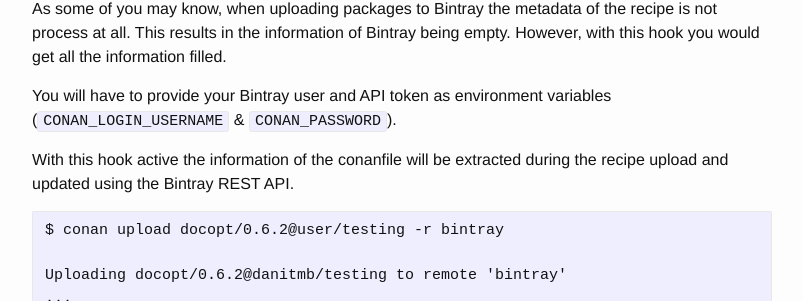
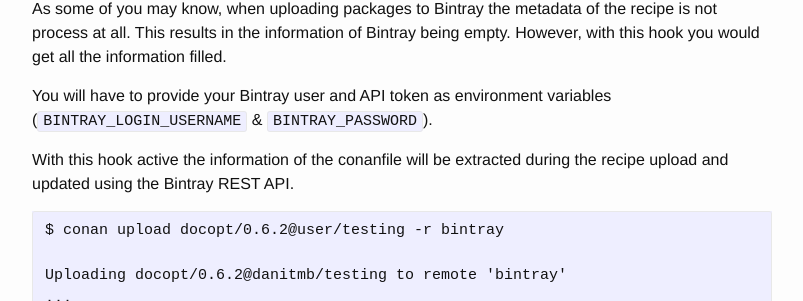
Before and after one commit to conan-io/conan-io.github.io, a Jekyll site: the page built from _posts/2019-02-25-Extending-conan-with-hooks.markdown, in a window 1280 px wide and 900 px high, scrolled down 2523 px. Shown: the part 147-448 px from the top of the window, without its empty margins (238-1041 px from the left). Built offline with Jekyll 4.4.1, drawn with Linux system fonts in a browser that asks for light colours; comment, search, counter and statistics services are not loaded.

Commit message:
Updated env vars for bintray updater

```diff
--- a/_posts/2019-02-25-Extending-conan-with-hooks.markdown
+++ b/_posts/2019-02-25-Extending-conan-with-hooks.markdown
@@ -115,7 +115,7 @@ See hook documentation: https://github.com/conan-io/hooks#binary-linter
 As some of you may know, when uploading packages to Bintray the metadata of the recipe is not process at all. This results in the
 information of Bintray being empty. However, with this hook you would get all the information filled.
 
-You will have to provide your Bintray user and API token as environment variables (``CONAN_LOGIN_USERNAME`` & ``CONAN_PASSWORD``).
+You will have to provide your Bintray user and API token as environment variables (``BINTRAY_LOGIN_USERNAME`` & ``BINTRAY_PASSWORD``).
 
 With this hook active the information of the conanfile will be extracted during the recipe upload and updated using the Bintray REST API.
 
```
